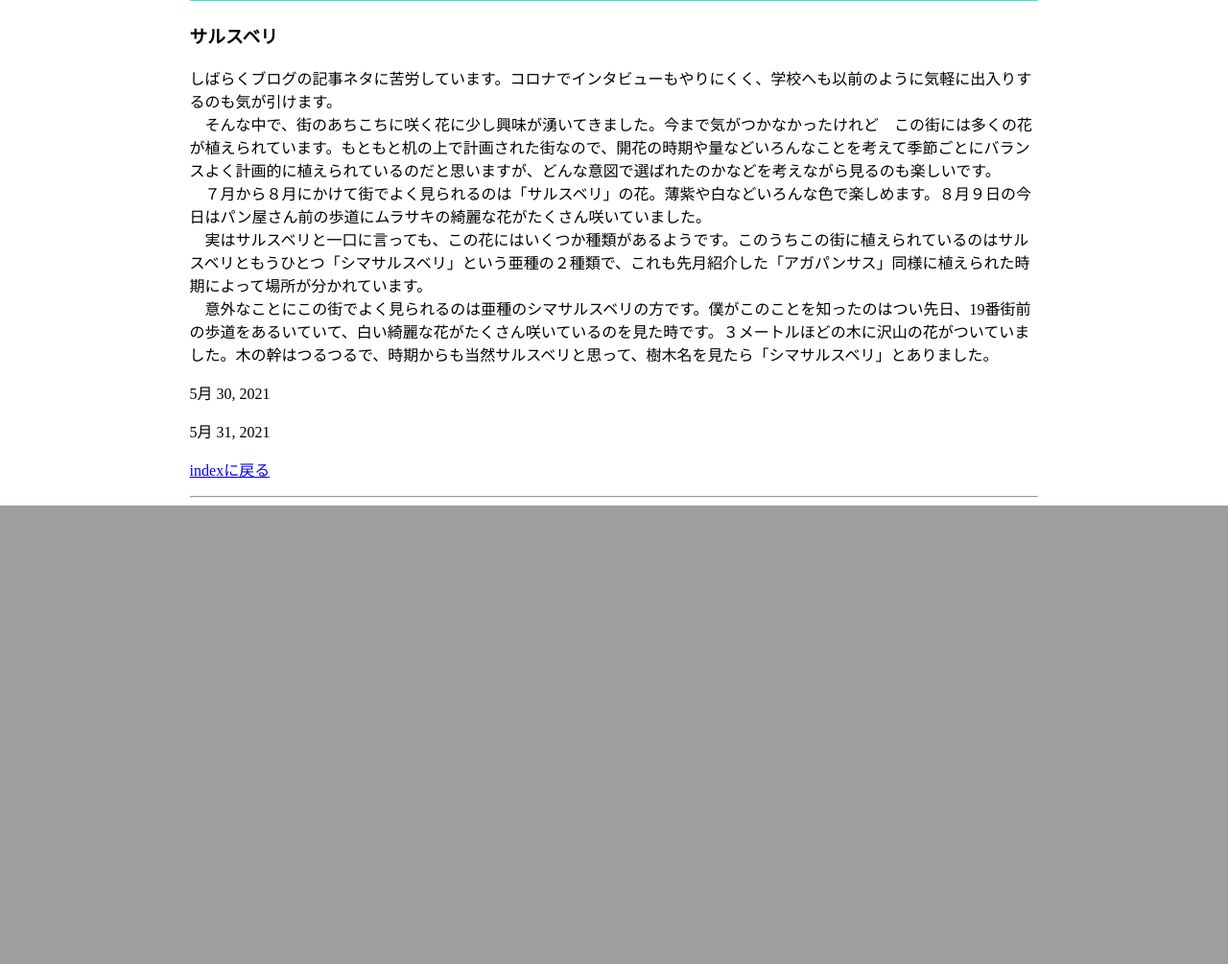
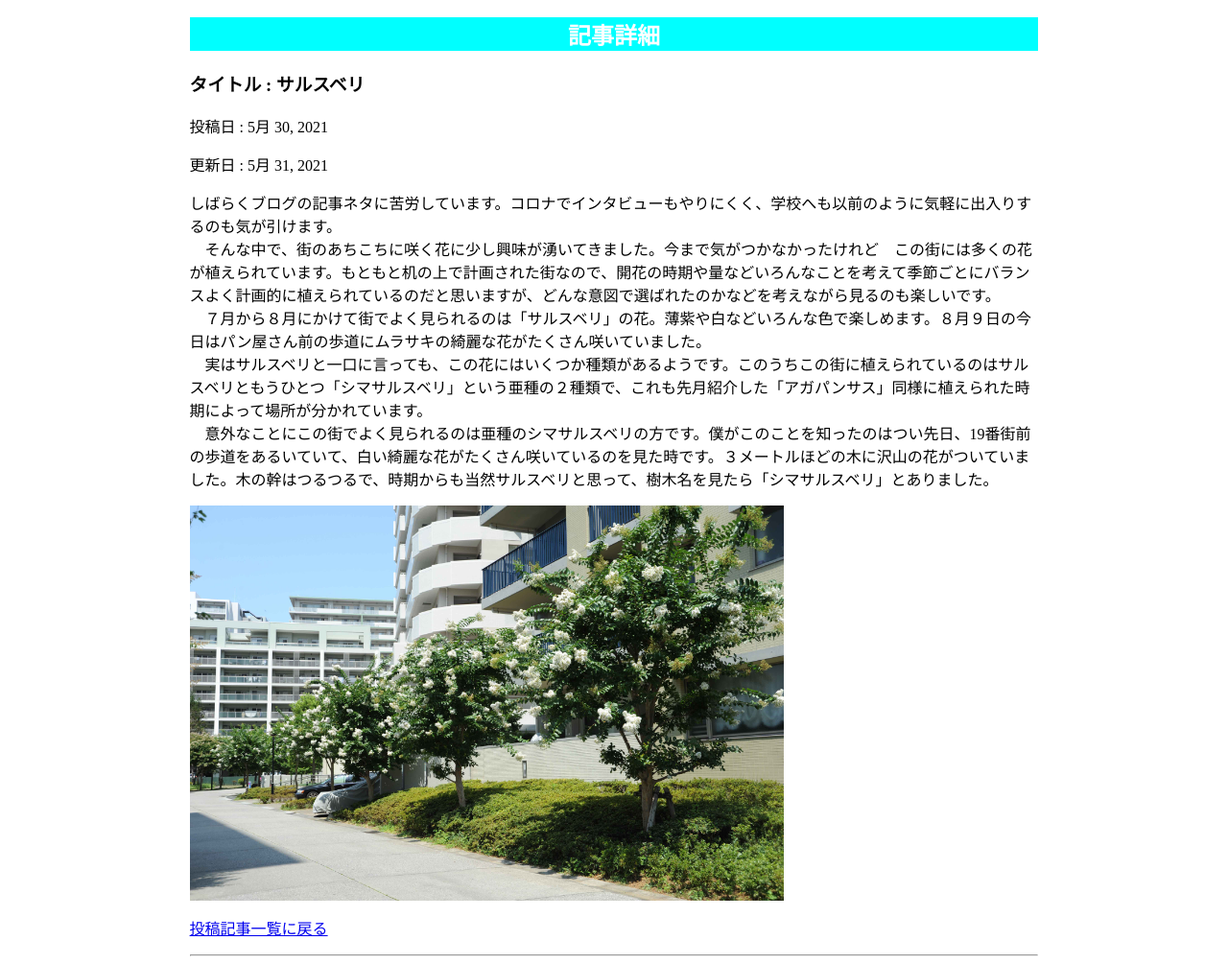
Before and after one commit to ArMigELo/DjangoSNS, a Django app: page /blog/detail/1 in a window 1280 px wide. Shown: the part 969-1974 px from the top of the page at 96% size. Before the commit the page ends 1496 px from the top, so only its background shows below. Run offline with Django 3.2, Linux system fonts and the light colour scheme; data comes from the database, SQL or seed files in the repository; both versions use the stored data as it was after the commit.

Commit message:
ブログ完成！

```diff
--- a/SNS_project/SNS_project/settings.py
+++ b/SNS_project/SNS_project/settings.py
@@ -119,3 +119,5 @@ USE_TZ = True
 # https://docs.djangoproject.com/en/3.1/howto/static-files/
 
 STATIC_URL = '/static/'
+MEDIA_ROOT = BASE_DIR
+MEDIA_URL = '/media/'
--- a/SNS_project/SNS_project/urls.py
+++ b/SNS_project/SNS_project/urls.py
@@ -15,8 +15,10 @@ Including another URLconf
 """
 from django.contrib import admin
 from django.urls import path , include
+from django.conf.urls.static import static
+from django.conf import settings
 
 urlpatterns = [
     path('admin/', admin.site.urls),
     path("blog/" , include("blog.urls"))
-]
+] + static(settings.MEDIA_URL , document_root = settings.MEDIA_ROOT)
--- a/SNS_project/blog/models.py
+++ b/SNS_project/blog/models.py
@@ -1,9 +1,9 @@
-from django.db import models
 from django.db import models
 
 class Post(models.Model):
     title = models.CharField(max_length=40)
     text = models.TextField()
+    image = models.ImageField(null = True , upload_to = "media/images/")
     posted_at = models.DateField()
     updated_at = models.DateField()
 
--- a/SNS_project/blog/static/blog/css/style.css
+++ b/SNS_project/blog/static/blog/css/style.css
@@ -6,7 +6,8 @@
 img {
     width: 100%;
     max-width: 1200px;
-    margin: 0 auto;
+    margin: 0 auto 0 auto;
+    display:block;
 }
 
 .container {
@@ -15,9 +16,32 @@ img {
 }
 
 h1 {
-    font-size: 400;
+    font-size: 600;
+    /* text-align: center; */
+    color: #000;
+    width: 70%;
+    margin: 15px auto 15px auto;
+}
+
+h2 {
+    color: #fff;
     text-align: center;
-    color: #fff;
-    background-color: #40e0d0;
+    background-color: aqua;
 }
+
+p1 {
+    font-size: 0.8em;
+    line-height: 0.7;
+}
+
+.post {
+    display: grid;
+    grid-template-columns: 3fr 2fr;
+    gap: 0 30px;
+}
+
+.post_image {
+    width: 70%;
+}
+
 /* </style> */
--- a/SNS_project/blog/templates/blog/detail.html
+++ b/SNS_project/blog/templates/blog/detail.html
@@ -9,15 +9,21 @@
     <link rel="stylesheet" href="{% static 'blog/css/style.css' %}">
 </head>
 <body>
+    <h1>My Blog</h1>
     <img src="{% static 'blog/images/TopPhoto.jpg' %}">
     <div class="container">
-        <h1>My Blog</h1>
-        <h3>{{ post.title }}</h3>
-        <p>{{ post.text|linebreaks }}</p>
-        <p>{{ post.posted_at }}</p>
-        <p>{{ post.updated_at }}</p>
-        <p><a href="{% url 'index' %}">indexに戻る</a></p>
-        <hr />
+        <h2>記事詳細</h2>
+        <div>
+            <h3>タイトル : {{ post.title }}</h3>
+            <p class="p1">投稿日 : {{ post.posted_at }}</p>
+            <p class="p1">更新日 : {{ post.updated_at }}</p>
+                <div class="post_text">{{ post.text|linebreaks }}</div>
+                <div class="post_image">
+                    <img src="{{ post.image.url }}">
+                </div>
+            <p class="p1"><a href="{% url 'index'%}">投稿記事一覧に戻る</a></p>
+            <hr />
+        </div>
     </div>
 </body>
 </html>
```
Also changed, not shown: SNS_project/blog/templates/blog/index.html (+12 -6 lines), SNS_project/blog/migrations/0001_initial.py, SNS_project/db.sqlite3, SNS_project/media/images/DSC_7081.JPG (added), SNS_project/media/images/DSC_7135.JPG (added), SNS_project/media/images/DSC_7221.jpg (added).
